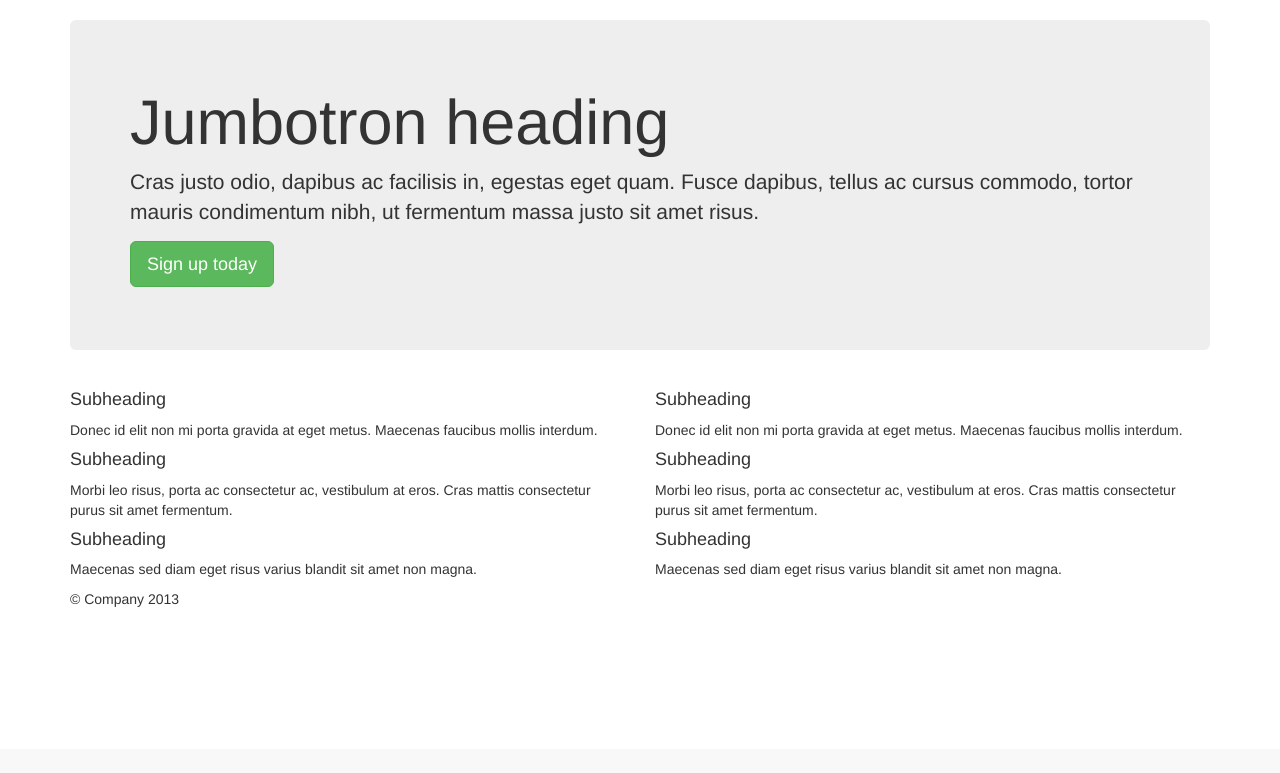
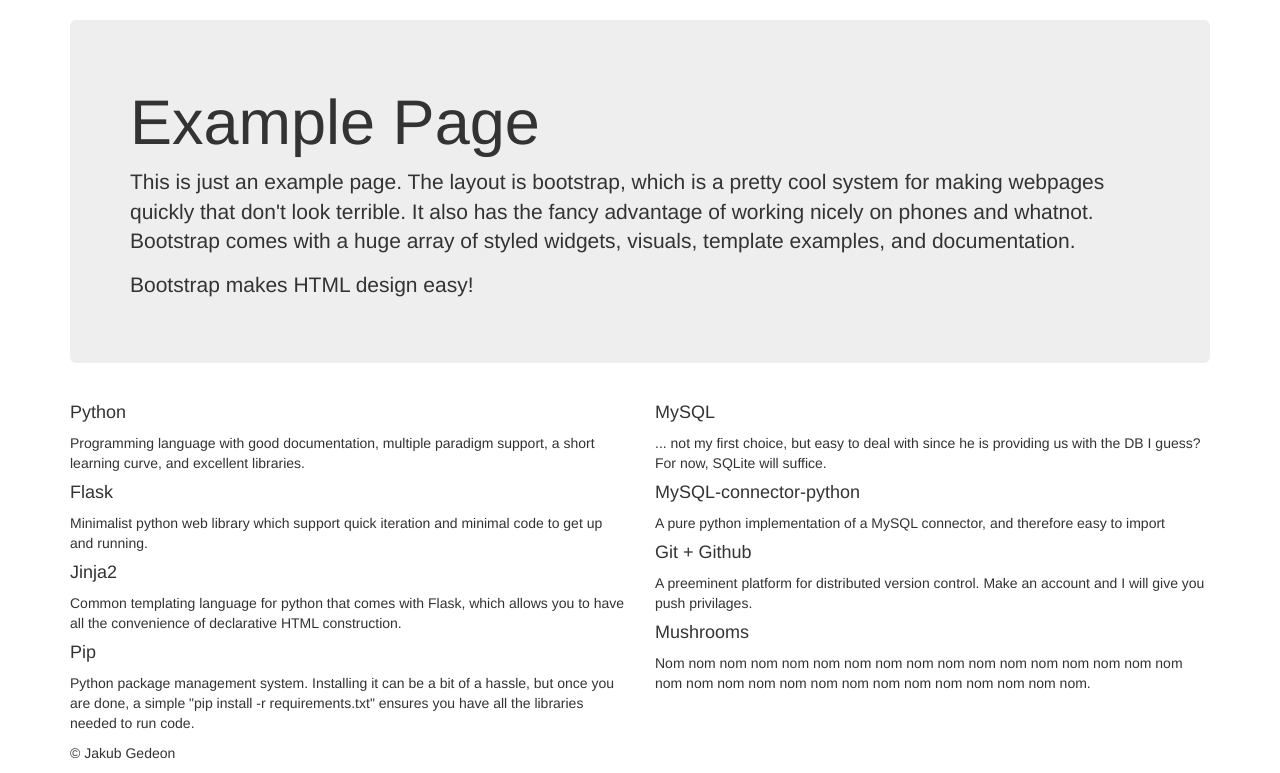
Before and after one commit to kazagistar/fungitrack, a Flask app: page / in a window 1280 px wide. Shown: the part 51-824 px from the top of the page. Before the commit the page ends 658 px from the top, so only its background shows below. Run offline with Flask 2, Linux system fonts and the light colour scheme; some libraries are stand-ins or nearby versions.

Commit message:
Modified the base layout template to explain my platform choices and whatnot.

```diff
--- a/templates/layout.html
+++ b/templates/layout.html
@@ -50,41 +50,47 @@
     </div>
 
     <div class="container">
+      {% block body %}
       <div class="jumbotron">
-        <h1>Jumbotron heading</h1>
-        <p class="lead">Cras justo odio, dapibus ac facilisis in, egestas eget quam. Fusce dapibus, tellus ac cursus commodo, tortor mauris condimentum nibh, ut fermentum massa justo sit amet risus.</p>
-        <p><a class="btn btn-lg btn-success" href="#">Sign up today</a></p>
+        <h1>Example Page</h1>
+        <p class="lead">This is just an example page. The layout is bootstrap, which is a pretty cool system for making webpages quickly that don't look terrible. It also has the fancy advantage of working nicely on phones and whatnot. Bootstrap comes with a huge array of styled widgets, visuals, template examples, and documentation.</p>
+        <p>Bootstrap makes HTML design easy!</p>
       </div>
 
       <div class="row marketing">
         <div class="col-lg-6">
-          <h4>Subheading</h4>
-          <p>Donec id elit non mi porta gravida at eget metus. Maecenas faucibus mollis interdum.</p>
+          <h4>Python</h4>
+          <p>Programming language with good documentation, multiple paradigm support, a short learning curve, and excellent libraries.</p>
 
-          <h4>Subheading</h4>
-          <p>Morbi leo risus, porta ac consectetur ac, vestibulum at eros. Cras mattis consectetur purus sit amet fermentum.</p>
+          <h4>Flask</h4>
+          <p>Minimalist python web library which support quick iteration and minimal code to get up and running.</p>
 
-          <h4>Subheading</h4>
-          <p>Maecenas sed diam eget risus varius blandit sit amet non magna.</p>
+          <h4>Jinja2</h4>
+          <p>Common templating language for python that comes with Flask, which allows you to have all the convenience of declarative HTML construction.</p>
+
+          <h4>Pip</h4>
+          <p>Python package management system. Installing it can be a bit of a hassle, but once you are done, a simple "pip install -r requirements.txt" ensures you have all the libraries needed to run code.</p>
         </div>
 
         <div class="col-lg-6">
-          <h4>Subheading</h4>
-          <p>Donec id elit non mi porta gravida at eget metus. Maecenas faucibus mollis interdum.</p>
+          <h4>MySQL</h4>
+          <p>... not my first choice, but easy to deal with since he is providing us with the DB I guess? For now, SQLite will suffice.</p>
 
-          <h4>Subheading</h4>
-          <p>Morbi leo risus, porta ac consectetur ac, vestibulum at eros. Cras mattis consectetur purus sit amet fermentum.</p>
+          <h4>MySQL-connector-python</h4>
+          <p>A pure python implementation of a MySQL connector, and therefore easy to import</p>
 
-          <h4>Subheading</h4>
-          <p>Maecenas sed diam eget risus varius blandit sit amet non magna.</p>
+          <h4>Git + Github</h4>
+          <p>A preeminent platform for distributed version control. Make an account and I will give you push privilages.</p>
+
+          <h4>Mushrooms</h4>
+          <p>Nom nom nom nom nom nom nom nom nom nom nom nom nom nom nom nom nom nom nom nom nom nom nom nom nom nom nom nom nom nom nom.</p>
         </div>
       </div>
-
+      {% endblock body %}
       <div class="footer">
-        <p>&copy; Company 2013</p>
+        <p>&copy; Jakub Gedeon</p>
       </div>
-
-    </div> <!-- /container -->
+    </div>
 
     <!-- External Javascript -->
     <script src="//ajax.googleapis.com/ajax/libs/jquery/2.0.3/jquery.min.js"></script>
```
